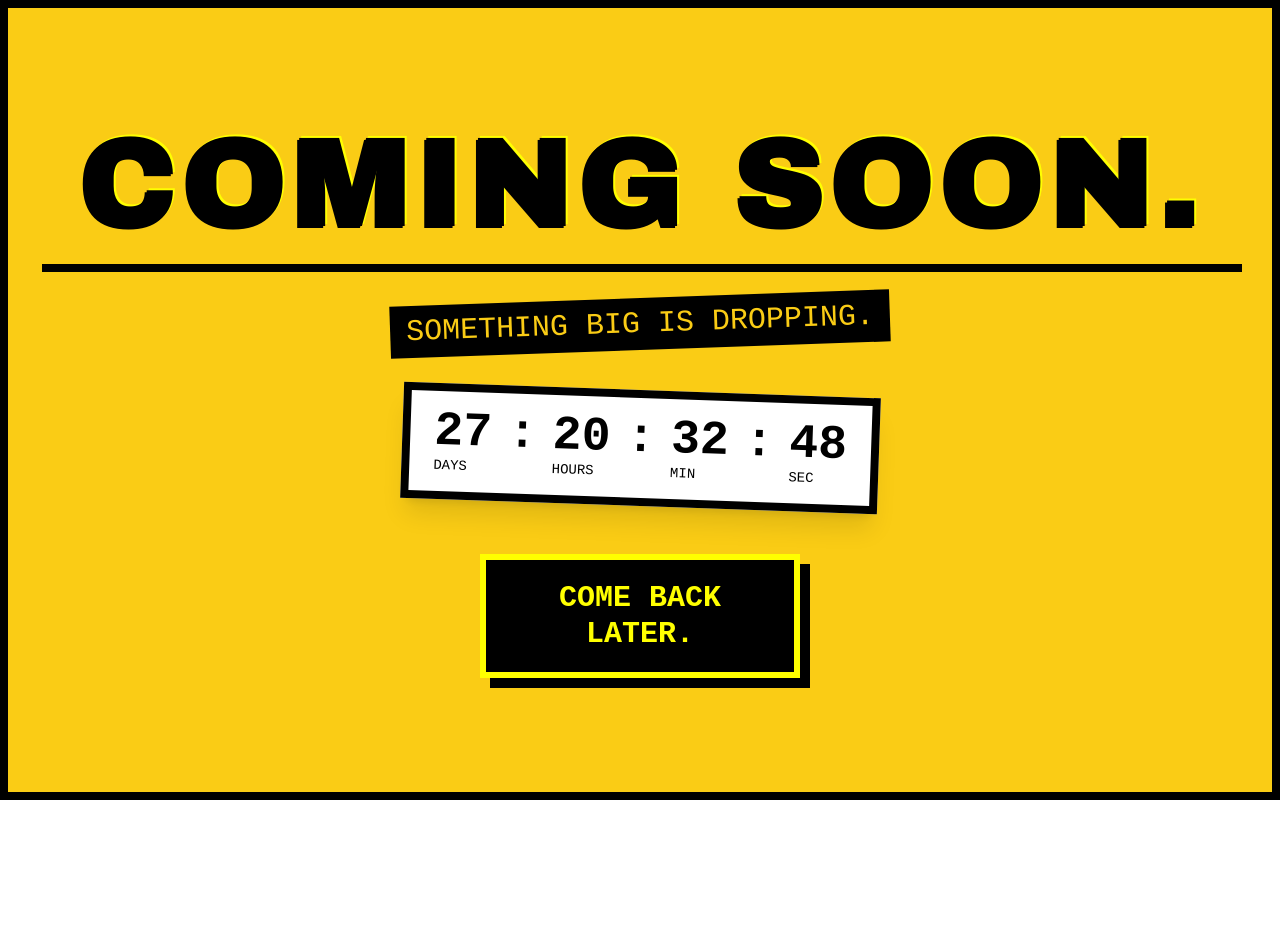
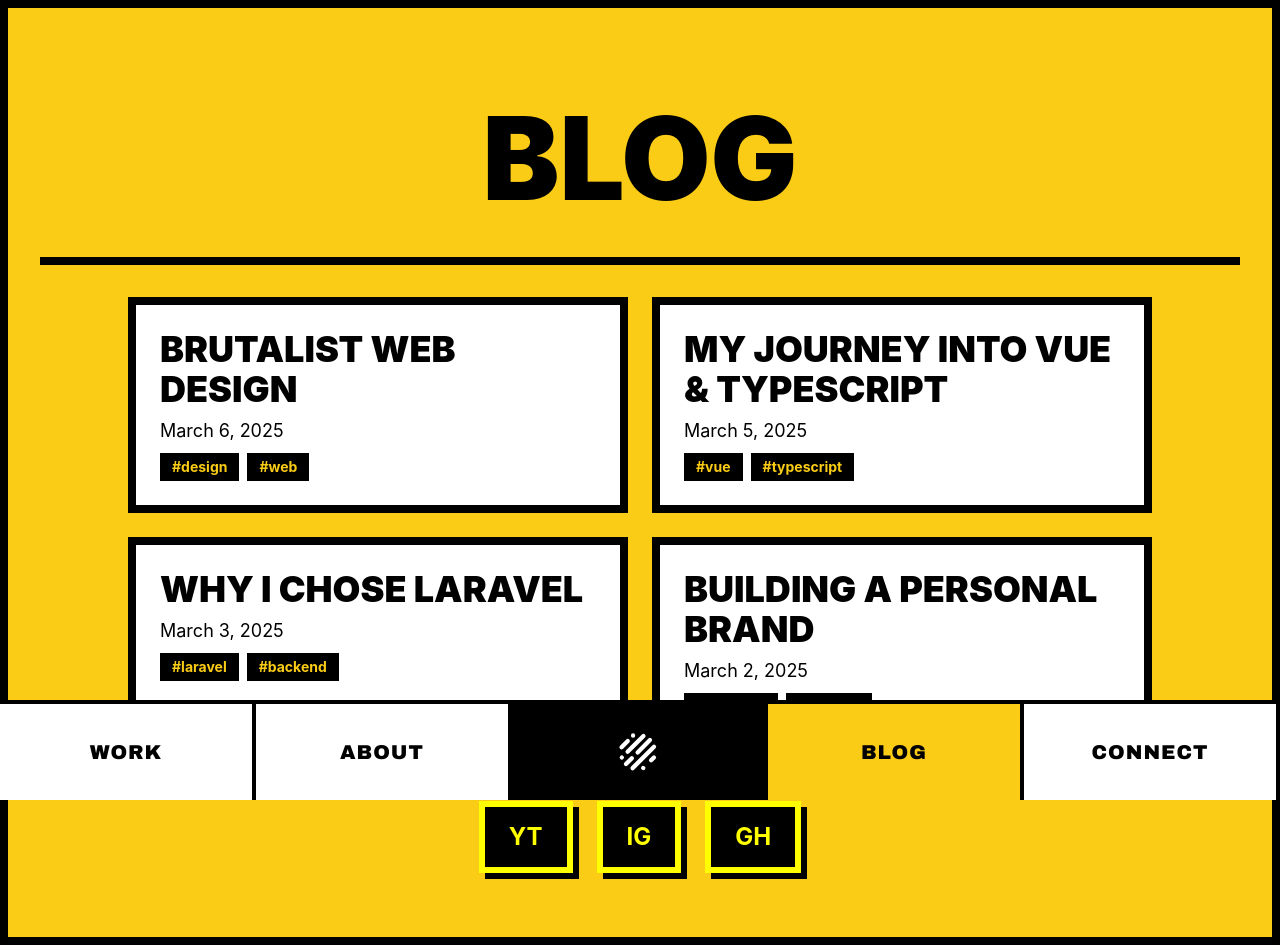
Before and after one commit to Abdulzizi/portfolio_blog_vue, a Vue app: page /blog in a window 1280 px wide. Shown: the top 952 px of the page. Before the commit the page ends 800 px from the top, so only its background shows below. Built offline with nearby package versions, Linux system fonts and the light colour scheme.

Commit message:
blog page done

```diff
--- a/src/router/routes.ts
+++ b/src/router/routes.ts
@@ -27,7 +27,13 @@ export default [
     path: "/blog",
     name: "blog",
     meta: { title: "Blog Page", authRequired: false },
-    component: () => import("../views/utility/coming-soon.vue"),
+    component: () => import("../views/BlogPage/index.vue"),
+  },
+  {
+    path: "/blog/:id",
+    name: "blogpost",
+    meta: { title: "Blog Post", authRequired: false },
+    component: () => import("../views/SingleBlogPage/index.vue"),
   },
 
   // Redirect any unmatched routes to the 404 page. This may
--- /dev/null
+++ b/src/views/BlogPage/index.vue
@@ -0,0 +1,65 @@
+<template>
+    <Layouts>
+        <div class="w-full min-h-screen bg-yellow-400 text-black px-6 py-12 md:px-8 md:py-16 border-8 border-black">
+            <h1 class="text-[12vw] md:text-[9vw] font-black uppercase border-b-8 border-black pb-3 text-center">
+                BLOG
+            </h1>
+
+            <!-- Blog Post Grid -->
+            <div class="mt-8 grid grid-cols-1 md:grid-cols-2 gap-6 max-w-5xl mx-auto">
+                <router-link v-for="post in posts" :key="post.id" :to="'/blog/' + post.id"
+                    class="border-8 border-black p-6 bg-white hover:bg-black hover:text-yellow-400 transition-none">
+                    <h2 class="text-3xl md:text-4xl font-black uppercase leading-tight">
+                        {{ post.title }}
+                    </h2>
+                    <p class="mt-2 text-lg">{{ post.date }}</p>
+                    <div class="mt-2 flex flex-wrap gap-2">
+                        <span v-for="tag in post.tags" :key="tag"
+                            class="px-3 py-1 bg-black text-yellow-400 text-sm font-bold">
+                            #{{ tag }}
+                        </span>
+                    </div>
+                </router-link>
+            </div>
+
+            <!-- Social Media Links -->
+            <div class="mt-12 flex gap-6 justify-center">
+                <a href="https://youtube.com" target="_blank" class="brutalist-icon">YT</a>
+                <a href="https://instagram.com" target="_blank" class="brutalist-icon">IG</a>
+                <a href="https://github.com" target="_blank" class="brutalist-icon">GH</a>
+            </div>
+        </div>
+    </Layouts>
+</template>
+
+<script setup lang="ts">
+import { ref } from 'vue';
+import Layouts from '@/layouts/Layouts.vue';
+
+const posts = ref([
+    { id: 1, title: "Brutalist Web Design", date: "March 6, 2025", tags: ["design", "web"] },
+    { id: 2, title: "My Journey into Vue & TypeScript", date: "March 5, 2025", tags: ["vue", "typescript"] },
+    { id: 3, title: "Why I Chose Laravel", date: "March 3, 2025", tags: ["laravel", "backend"] },
+    { id: 4, title: "Building a Personal Brand", date: "March 2, 2025", tags: ["branding", "content"] },
+]);
+</script>
+
+<style scoped>
+.brutalist-icon {
+    display: inline-block;
+    padding: 12px 24px;
+    font-size: 1.5rem;
+    font-weight: bold;
+    text-transform: uppercase;
+    background: black;
+    color: yellow;
+    border: 6px solid yellow;
+    box-shadow: 6px 6px 0 black;
+    text-align: center;
+}
+
+.brutalist-icon:hover {
+    transform: translate(-4px, -4px);
+    box-shadow: 10px 10px 0 black;
+}
+</style>
--- /dev/null
+++ b/src/views/SingleBlogPage/index.vue
@@ -0,0 +1,59 @@
+<template>
+    <Layouts>
+        <div class="w-full min-h-screen bg-yellow-400 text-black px-6 py-12 md:px-8 md:py-16 border-8 border-black">
+            <router-link to="/blog" class="text-lg font-bold underline">&larr; Back to Blog</router-link>
+
+            <!-- Blog Post Image -->
+            <div class="mt-6 border-8 border-black bg-white">
+                <img :src="post.image" :alt="post.title"
+                    class="w-full h-[250px] md:h-[400px] object-cover border-8 border-black">
+            </div>
+
+            <!-- Blog Post Title -->
+            <h1 class="mt-4 text-[10vw] md:text-[7vw] font-black uppercase border-b-8 border-black pb-3">
+                {{ post.title }}
+            </h1>
+
+            <p class="mt-2 text-lg md:text-xl">{{ post.date }}</p>
+
+            <div class="mt-2 flex flex-wrap gap-2">
+                <span v-for="tag in post.tags" :key="tag" class="px-3 py-1 bg-black text-yellow-400 text-sm font-bold">
+                    #{{ tag }}
+                </span>
+            </div>
+
+            <!-- Blog Content -->
+            <article class="mt-6 text-lg md:text-xl max-w-3xl">
+                <p v-for="(paragraph, index) in post.content" :key="index" class="mb-4">{{ paragraph }}</p>
+            </article>
+
+            <!-- Social Media Links -->
+            <div class="mt-12 flex gap-6 justify-center">
+                <a href="https://youtube.com" target="_blank" class="brutalist-icon">YT</a>
+                <a href="https://instagram.com" target="_blank" class="brutalist-icon">IG</a>
+                <a href="https://github.com" target="_blank" class="brutalist-icon">GH</a>
+            </div>
+        </div>
+    </Layouts>
+</template>
+
+<script setup lang="ts">
+import { ref } from 'vue';
+import { useRoute } from 'vue-router';
+import Layouts from '@/layouts/Layouts.vue';
+
+const route = useRoute();
+const postId = route.params.id;
+
+const post = ref({
+    title: "Brutalist Web Design: Breaking the Rules",
+    date: "March 6, 2025",
+    tags: ["design", "web"],
+    image: "/images/brutalist-design.jpg", // Example image
+    content: [
+        "Brutalism in web design is about raw, unfiltered aesthetics. No smooth gradients, no soft shadows—just bold typography and strong contrasts.",
+        "This design philosophy rejects over-polished UI trends and brings back the feeling of raw, human-created experiences.",
+        "The beauty of brutalist design lies in its simplicity and functionality. It's fast, readable, and unapologetically bold.",
+    ],
+});
+</script>
```
